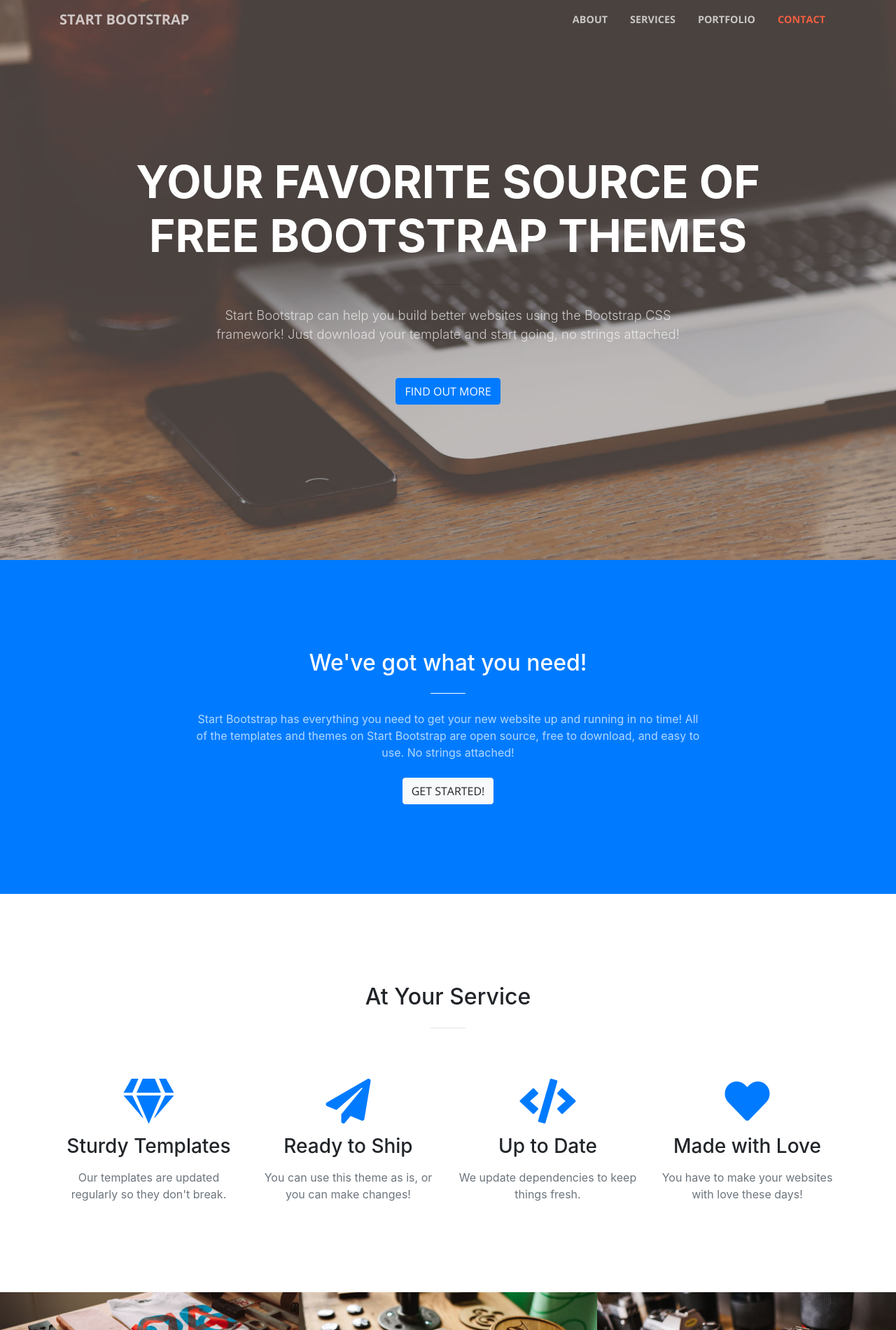
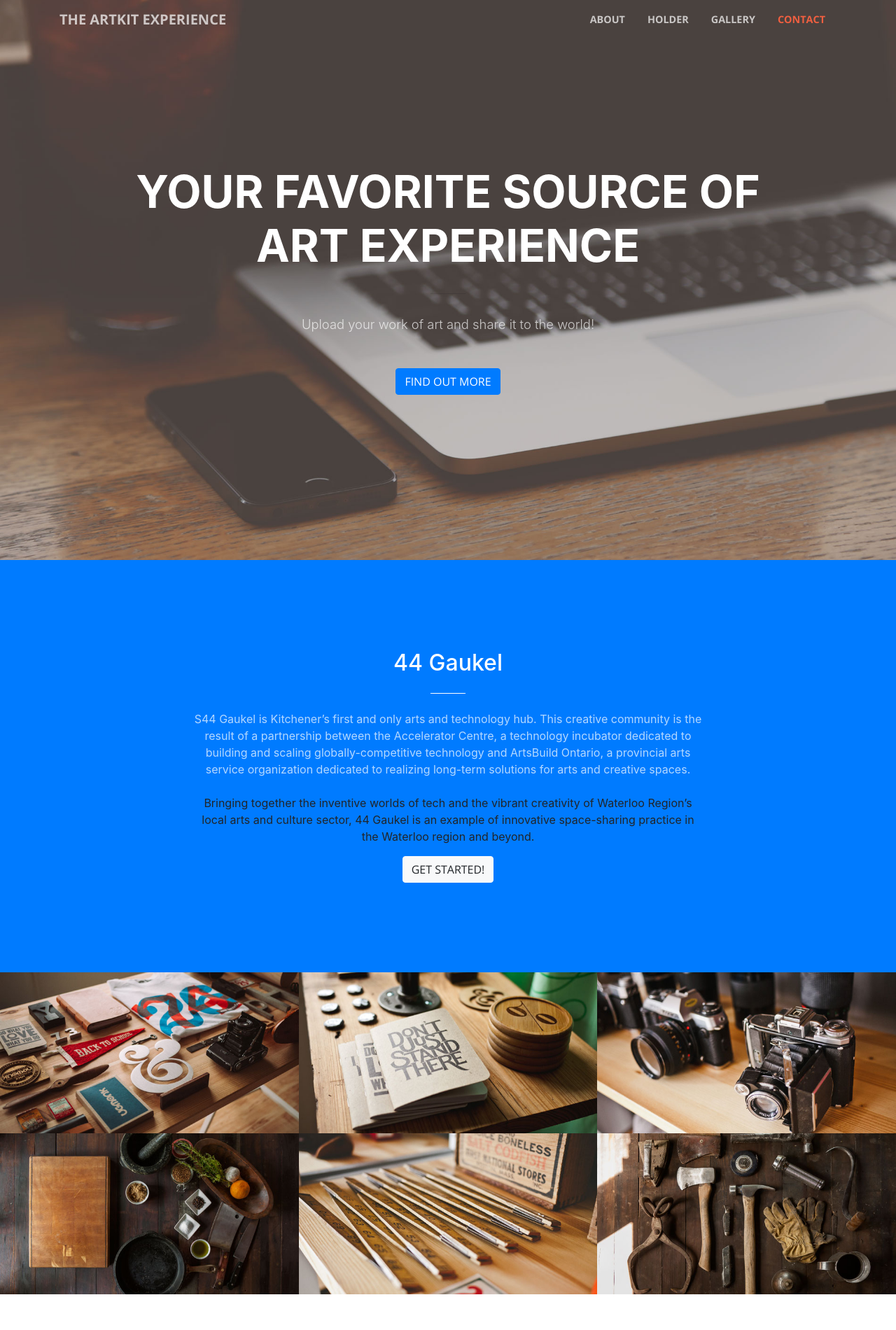
Before and after one commit to ellenimpi/TheArtKitExperience, a website with bundled scripts: page starterhacksite/index.html in a window 1280 px wide. Shown: the top 1900 px of the page at 70% size. Built offline with nearby package versions, Linux system fonts and the light colour scheme.

Commit message:
Update index.html

```diff
--- a/starterhacksite/index.html
+++ b/starterhacksite/index.html
@@ -8,7 +8,7 @@
     <meta name="description" content="">
     <meta name="author" content="">
 
-    <title>Creative - Start Bootstrap Theme</title>
+    <title>The Artkit Experience</title>
 
     <!-- Bootstrap core CSS -->
     <link href="vendor/bootstrap/css/bootstrap.min.css" rel="stylesheet">
@@ -31,7 +31,7 @@
     <!-- Navigation -->
     <nav class="navbar navbar-expand-lg navbar-light fixed-top" id="mainNav">
       <div class="container">
-        <a class="navbar-brand js-scroll-trigger" href="#page-top">Start Bootstrap</a>
+        <a class="navbar-brand js-scroll-trigger" href="#page-top">The Artkit Experience</a>
         <button class="navbar-toggler navbar-toggler-right" type="button" data-toggle="collapse" data-target="#navbarResponsive" aria-controls="navbarResponsive" aria-expanded="false" aria-label="Toggle navigation">
           <span class="navbar-toggler-icon"></span>
         </button>
@@ -41,10 +41,10 @@
               <a class="nav-link js-scroll-trigger" href="#about">About</a>
             </li>
             <li class="nav-item">
-              <a class="nav-link js-scroll-trigger" href="#services">Services</a>
+              <a class="nav-link js-scroll-trigger" href="#services">Holder</a>
             </li>
             <li class="nav-item">
-              <a class="nav-link js-scroll-trigger" href="#portfolio">Portfolio</a>
+              <a class="nav-link js-scroll-trigger" href="#portfolio">Gallery</a>
             </li>
             <li class="nav-item">
               <a class="nav-link js-scroll-trigger" href="#contact">Contact</a>
@@ -59,12 +59,12 @@
         <div class="row">
           <div class="col-lg-10 mx-auto">
             <h1 class="text-uppercase">
-              <strong>Your Favorite Source of Free Bootstrap Themes</strong>
+              <strong>Your Favorite Source of Art Experience</strong>
             </h1>
             <hr>
           </div>
           <div class="col-lg-8 mx-auto">
-            <p class="text-faded mb-5">Start Bootstrap can help you build better websites using the Bootstrap CSS framework! Just download your template and start going, no strings attached!</p>
+            <p class="text-faded mb-5">Upload your work of art and share it to the world!</p>
             <a class="btn btn-primary btn-xl js-scroll-trigger" href="#about">Find Out More</a>
           </div>
         </div>
@@ -75,53 +75,12 @@
       <div class="container">
         <div class="row">
           <div class="col-lg-8 mx-auto text-center">
-            <h2 class="section-heading text-white">We've got what you need!</h2>
+            <h2 class="section-heading text-white">44 Gaukel</h2>
             <hr class="light my-4">
-            <p class="text-faded mb-4">Start Bootstrap has everything you need to get your new website up and running in no time! All of the templates and themes on Start Bootstrap are open source, free to download, and easy to use. No strings attached!</p>
+            <p class="text-faded mb-4">S44 Gaukel is Kitchener’s first and only arts and technology hub. This creative community is the result of a partnership between the Accelerator Centre, a technology incubator dedicated to building and scaling globally-competitive technology and ArtsBuild Ontario, a provincial arts service organization dedicated to realizing long-term solutions for arts and creative spaces.</p>
+
+<p>Bringing together the inventive worlds of tech and the vibrant creativity of Waterloo Region’s local arts and culture sector, 44 Gaukel is an example of innovative space-sharing practice in the Waterloo region and beyond.</p>
             <a class="btn btn-light btn-xl js-scroll-trigger" href="#services">Get Started!</a>
-          </div>
-        </div>
-      </div>
-    </section>
-
-    <section id="services">
-      <div class="container">
-        <div class="row">
-          <div class="col-lg-12 text-center">
-            <h2 class="section-heading">At Your Service</h2>
-            <hr class="my-4">
-          </div>
-        </div>
-      </div>
-      <div class="container">
-        <div class="row">
-          <div class="col-lg-3 col-md-6 text-center">
-            <div class="service-box mt-5 mx-auto">
-              <i class="fas fa-4x fa-gem text-primary mb-3 sr-icon-1"></i>
-              <h3 class="mb-3">Sturdy Templates</h3>
-              <p class="text-muted mb-0">Our templates are updated regularly so they don't break.</p>
-            </div>
-          </div>
-          <div class="col-lg-3 col-md-6 text-center">
-            <div class="service-box mt-5 mx-auto">
-              <i class="fas fa-4x fa-paper-plane text-primary mb-3 sr-icon-2"></i>
-              <h3 class="mb-3">Ready to Ship</h3>
-              <p class="text-muted mb-0">You can use this theme as is, or you can make changes!</p>
-            </div>
-          </div>
-          <div class="col-lg-3 col-md-6 text-center">
-            <div class="service-box mt-5 mx-auto">
-              <i class="fas fa-4x fa-code text-primary mb-3 sr-icon-3"></i>
-              <h3 class="mb-3">Up to Date</h3>
-              <p class="text-muted mb-0">We update dependencies to keep things fresh.</p>
-            </div>
-          </div>
-          <div class="col-lg-3 col-md-6 text-center">
-            <div class="service-box mt-5 mx-auto">
-              <i class="fas fa-4x fa-heart text-primary mb-3 sr-icon-4"></i>
-              <h3 class="mb-3">Made with Love</h3>
-              <p class="text-muted mb-0">You have to make your websites with love these days!</p>
-            </div>
           </div>
         </div>
       </div>
@@ -136,10 +95,10 @@
               <div class="portfolio-box-caption">
                 <div class="portfolio-box-caption-content">
                   <div class="project-category text-faded">
-                    Category
+                    Artkit Experience
                   </div>
                   <div class="project-name">
-                    Project Name
+                    Artkit Project
                   </div>
                 </div>
               </div>
@@ -151,10 +110,10 @@
               <div class="portfolio-box-caption">
                 <div class="portfolio-box-caption-content">
                   <div class="project-category text-faded">
-                    Category
+                    Artkit Experience
                   </div>
                   <div class="project-name">
-                    Project Name
+                    Artkit Project
                   </div>
                 </div>
               </div>
@@ -166,10 +125,10 @@
               <div class="portfolio-box-caption">
                 <div class="portfolio-box-caption-content">
                   <div class="project-category text-faded">
-                    Category
+                    Artkit Experience
                   </div>
                   <div class="project-name">
-                    Project Name
+                    Artkit Project
                   </div>
                 </div>
               </div>
@@ -181,10 +140,10 @@
               <div class="portfolio-box-caption">
                 <div class="portfolio-box-caption-content">
                   <div class="project-category text-faded">
-                    Category
+                    Artkit Experience
                   </div>
                   <div class="project-name">
-                    Project Name
+                    Artkit Project
                   </div>
                 </div>
               </div>
@@ -196,10 +155,10 @@
               <div class="portfolio-box-caption">
                 <div class="portfolio-box-caption-content">
                   <div class="project-category text-faded">
-                    Category
+                    Artkit Experience
                   </div>
                   <div class="project-name">
-                    Project Name
+                    Artkit Project
                   </div>
                 </div>
               </div>
@@ -211,23 +170,16 @@
               <div class="portfolio-box-caption">
                 <div class="portfolio-box-caption-content">
                   <div class="project-category text-faded">
-                    Category
+                    Artkit Experience
                   </div>
                   <div class="project-name">
-                    Project Name
+                    Artkit Project
                   </div>
                 </div>
               </div>
             </a>
           </div>
         </div>
-      </div>
-    </section>
-
-    <section class="bg-dark text-white">
-      <div class="container text-center">
-        <h2 class="mb-4">Free Download at Start Bootstrap!</h2>
-        <a class="btn btn-light btn-xl sr-button" href="http://startbootstrap.com/template-overviews/creative/">Download Now!</a>
       </div>
     </section>
 
```
